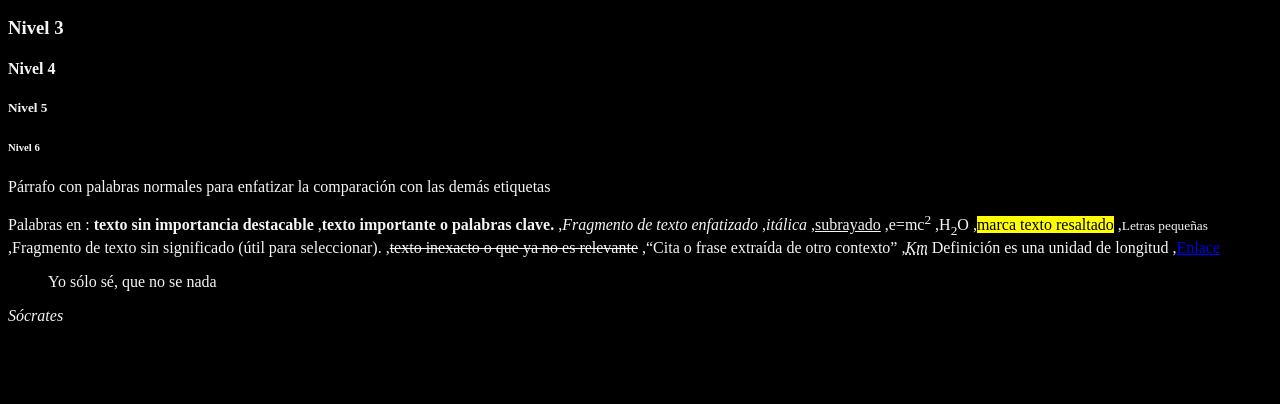
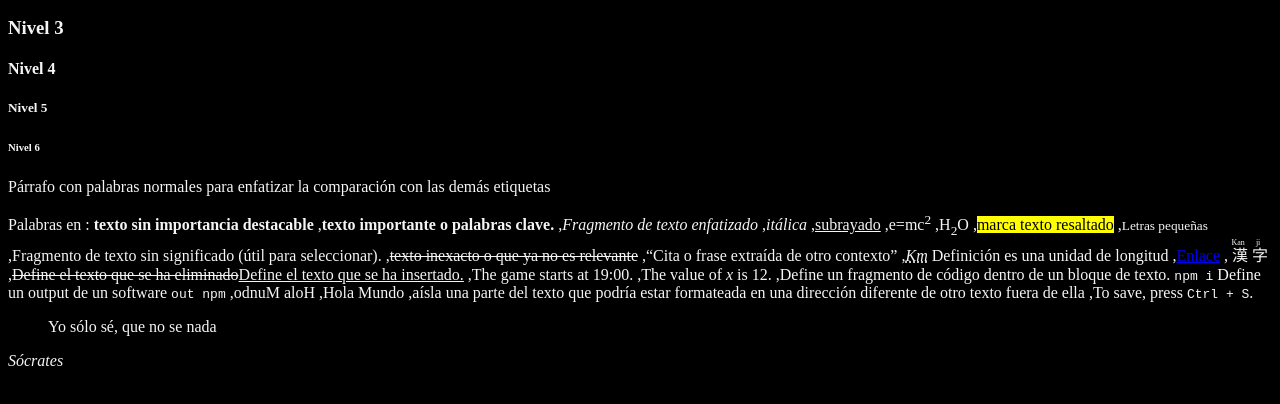
Before and after one commit to nicolasparra/html-css-js-test, a plain HTML site: page html/index.html in a window 1280 px wide. Shown: the part 110-514 px from the top of the page. Drawn offline with Linux system fonts and the light colour scheme.

Commit message:
Etiquetas semanticas

```diff
--- a/html/index.html
+++ b/html/index.html
@@ -23,6 +23,8 @@ color: whitesmoke;
     <h4>Nivel 4</h4>
     <h5>Nivel 5</h5>
     <h6>Nivel 6</h6>
+
+    <!-- TEXT LEVEL - Modificadores de texto -->
     <p>Párrafo con palabras normales para enfatizar la comparación con las demás etiquetas</p>
     <p>
         Palabras en :
@@ -40,8 +42,22 @@ color: whitesmoke;
         ,<q cite="http://Linkdelacita">Cita o frase extraída de otro contexto</q>
         ,<dfn ><abbr title="kilómetro">Km</abbr></dfn> Definición es una unidad de longitud
         ,<a href="https://www.google.com/">Enlace</a>
+        ,<ruby>
+            漢 <rp>(</rp><rt>Kan</rt><rp>)</rp>
+            字 <rp>(</rp><rt>ji</rt><rp>)</rp>
+          </ruby>
+        ,<del>Define el texto que se ha eliminado</del><ins>Define el texto que se ha insertado.</ins>
+        ,The game starts at <time datetime="2022-04-29T19:00">19:00</time>.
+        ,The value of <var>x</var> is 12.
+        ,Define un fragmento de código dentro de un bloque de texto. <code>npm i</code> Define un output de un software <samp>out npm</samp>
+        ,<bdo dir="rtl">Hola Mundo</bdo>
+        ,<bdo dir="ltr">Hola Mundo</bdo>
+        ,<bdi>aísla una parte del texto que podría estar formateada en una dirección diferente de otro texto fuera de ella</bdi>
+        ,To save, press <kbd>Ctrl + S</kbd>.
     </p>
     <blockquote>Yo sólo sé, que no se nada</blockquote>
     <cite>Sócrates</cite>
+    <!-- END TEXT LEVEL - Modificadores de texto -->
+
 </body>
 </html>
```
